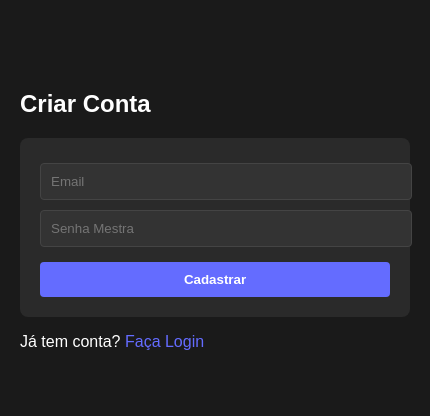
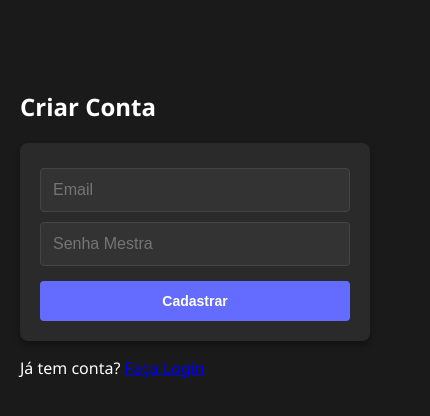
Before and after one commit to Lucas-Morais-Gomes/PasswordManagerAPI, a React app in the folder frontend/: page /register in a window 390 px wide. Shown: the top 416 px of the page, 430 px wide, since content can reach past the window. Built offline with nearby package versions, Linux system fonts and the light colour scheme; no server answers; the HTML template or start-up script is replaced by a standard one.

Commit message:
responsividade

```diff
--- a/frontend/src/App.css
+++ b/frontend/src/App.css
@@ -1,19 +1,97 @@
 body {
   background-color: #1a1a1a;
   color: #ffffff;
-  font-family: Arial, sans-serif;
+  font-family: 'Segoe UI', Tahoma, Geneva, Verdana, sans-serif;
   margin: 0;
   display: flex;
   justify-content: center;
   min-height: 100vh;
 }
 
-.container { width: 100%; max-width: 800px; padding: 20px; }
-.card { background: #2a2a2a; padding: 20px; border-radius: 8px; margin-bottom: 10px; }
-input { width: 100%; padding: 10px; margin: 5px 0; background: #333; border: 1px solid #444; color: white; border-radius: 4px; }
-button { padding: 10px 20px; cursor: pointer; background: #646cff; color: white; border: none; border-radius: 4px; font-weight: bold; }
+.container {
+  width: 100%;
+  max-width: 800px;
+  padding: 20px;
+  box-sizing: border-box;
+}
+
+.card {
+  background: #2a2a2a;
+  padding: 20px;
+  border-radius: 8px;
+  margin-bottom: 15px;
+  box-shadow: 0 4px 6px rgba(0, 0, 0, 0.3);
+}
+
+input {
+  width: 100%;
+  padding: 12px;
+  margin: 5px 0;
+  background: #333;
+  border: 1px solid #444;
+  color: white;
+  border-radius: 4px;
+  box-sizing: border-box;
+  font-size: 16px;
+}
+
+button {
+  padding: 12px 20px;
+  cursor: pointer;
+  background: #646cff;
+  color: white;
+  border: none;
+  border-radius: 4px;
+  font-weight: bold;
+  font-size: 14px;
+  transition: background 0.2s;
+  white-space: nowrap;
+}
+
 button:hover { background: #535bf2; }
 button.secondary { background: #444; }
+button.secondary:hover { background: #555; }
+
 .flex { display: flex; gap: 10px; align-items: center; }
-.header { display: flex; justify-content: space-between; align-items: center; margin-bottom: 20px; }
-a { color: #646cff; text-decoration: none; }
+.flex-col { display: flex; flex-direction: column; gap: 10px; }
+.justify-between { justify-content: space-between; }
+.items-center { align-items: center; }
+
+.header {
+  display: flex;
+  justify-content: space-between;
+  align-items: center;
+  margin-bottom: 20px;
+}
+
+@media (max-width: 600px) {
+
+  .form-row {
+    flex-direction: column;
+    align-items: stretch;
+  }
+
+  .list-item {
+    flex-direction: column;
+    align-items: flex-start !important;
+    gap: 15px;
+  }
+
+  .list-item-info {
+    width: 100%;
+    border-bottom: 1px solid #444;
+    padding-bottom: 10px;
+  }
+
+  .list-item-actions {
+    width: 100%;
+    display: flex;
+    justify-content: space-between;
+  }
+
+  .list-item-actions button {
+    flex: 1;
+    display: flex;
+    justify-content: center;
+  }
+}
--- a/frontend/src/pages/Dashboard.tsx
+++ b/frontend/src/pages/Dashboard.tsx
@@ -42,6 +42,7 @@ export default function Dashboard() {
             });
 
             setEditingId(id);
+            window.scrollTo({ top: 0, behavior: 'smooth' });
         } catch (error) {
             alert('Erro ao carregar dados para edição.');
         }
@@ -56,12 +57,10 @@ export default function Dashboard() {
         e.preventDefault();
         try {
             if (editingId) {
-
                 await api.put(`/vault/${editingId}`, newItem);
                 alert('Senha atualizada com sucesso!');
                 setEditingId(null);
             } else {
-
                 await api.post('/vault', newItem);
                 alert('Senha salva com segurança!');
             }
@@ -87,7 +86,6 @@ export default function Dashboard() {
     const revelarSenha = async (id: number) => {
         try {
             const response = await api.get(`/vault/decrypt/${id}`);
-
             alert(`Senha do site: ${response.data.password}`);
         } catch (error) {
             alert('Erro ao descriptografar.');
@@ -98,8 +96,7 @@ export default function Dashboard() {
         <div className="container">
             <header className="header">
                 <h1>🔐 Meu Cofre</h1>
-                <div style={{display: 'flex', gap: '10px', alignItems: 'center'}}>
-                    <span>Usuário Logado</span>
+                <div className="flex">
                     <button onClick={logout} className="secondary">Sair</button>
                 </div>
             </header>
@@ -108,7 +105,7 @@ export default function Dashboard() {
                 <h3>{editingId ? '✏️ Editando Senha' : '➕ Adicionar Nova Senha'}</h3>
 
                 <form onSubmit={salvarSenha}>
-                    <div className="flex">
+                    <div className="flex form-row">
                         <input
                             placeholder="Site (ex: Netflix)"
                             value={newItem.siteName}
@@ -130,8 +127,8 @@ export default function Dashboard() {
                         />
                     </div>
 
-                    <div style={{ marginTop: '10px', display: 'flex', gap: '10px' }}>
-                        <button type="submit">
+                    <div style={{ marginTop: '15px', display: 'flex', gap: '10px' }}>
+                        <button type="submit" style={{ flex: 1 }}>
                             {editingId ? 'Salvar Alterações' : 'Salvar Criptografado'}
                         </button>
 
@@ -146,12 +143,14 @@ export default function Dashboard() {
 
             <div style={{ marginTop: '20px' }}>
                 {passwords.map(item => (
-                    <div key={item.id} className="card flex" style={{ justifyContent: 'space-between', alignItems: 'center' }}>
-                        <div>
-                            <strong>{item.siteName}</strong>
-                            <div style={{ color: '#aaa', fontSize: '0.9em' }}>{item.username}</div>
+                    <div key={item.id} className="card flex list-item" style={{ justifyContent: 'space-between' }}>
+
+                        <div className="list-item-info">
+                            <strong style={{ fontSize: '1.1em' }}>{item.siteName}</strong>
+                            <div style={{ color: '#aaa', fontSize: '0.9em', marginTop: '4px' }}>{item.username}</div>
                         </div>
-                        <div className="flex" style={{ gap: '8px' }}>
+
+                        <div className="flex list-item-actions" style={{ gap: '8px' }}>
                             <button onClick={() => revelarSenha(item.id)} title="Ver Senha">👁</button>
                             <button onClick={() => iniciarEdicao(item.id)} title="Editar">✏️</button>
                             <button onClick={() => deletarSenha(item.id)} className="secondary" title="Excluir">🗑</button>
```
